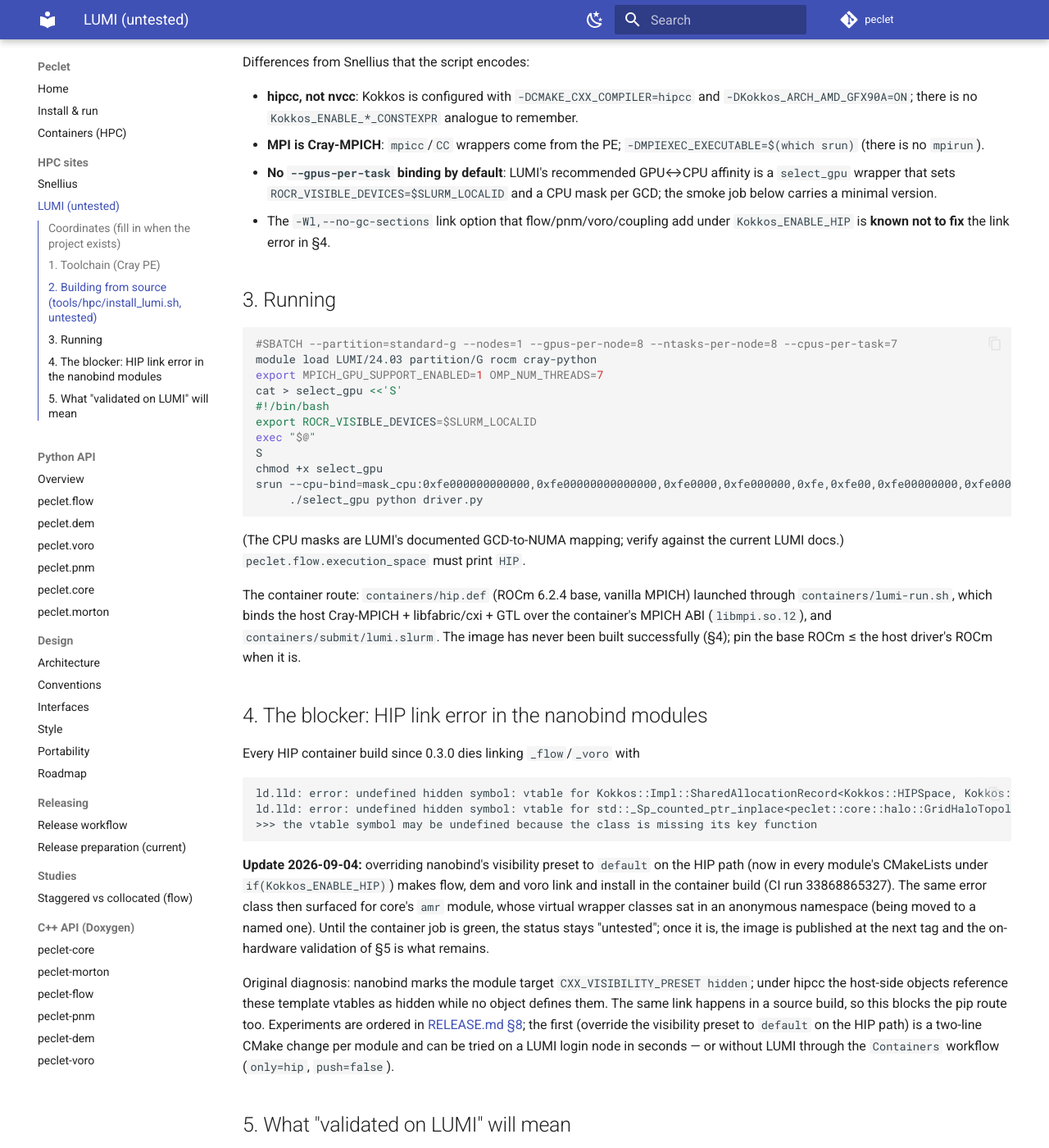
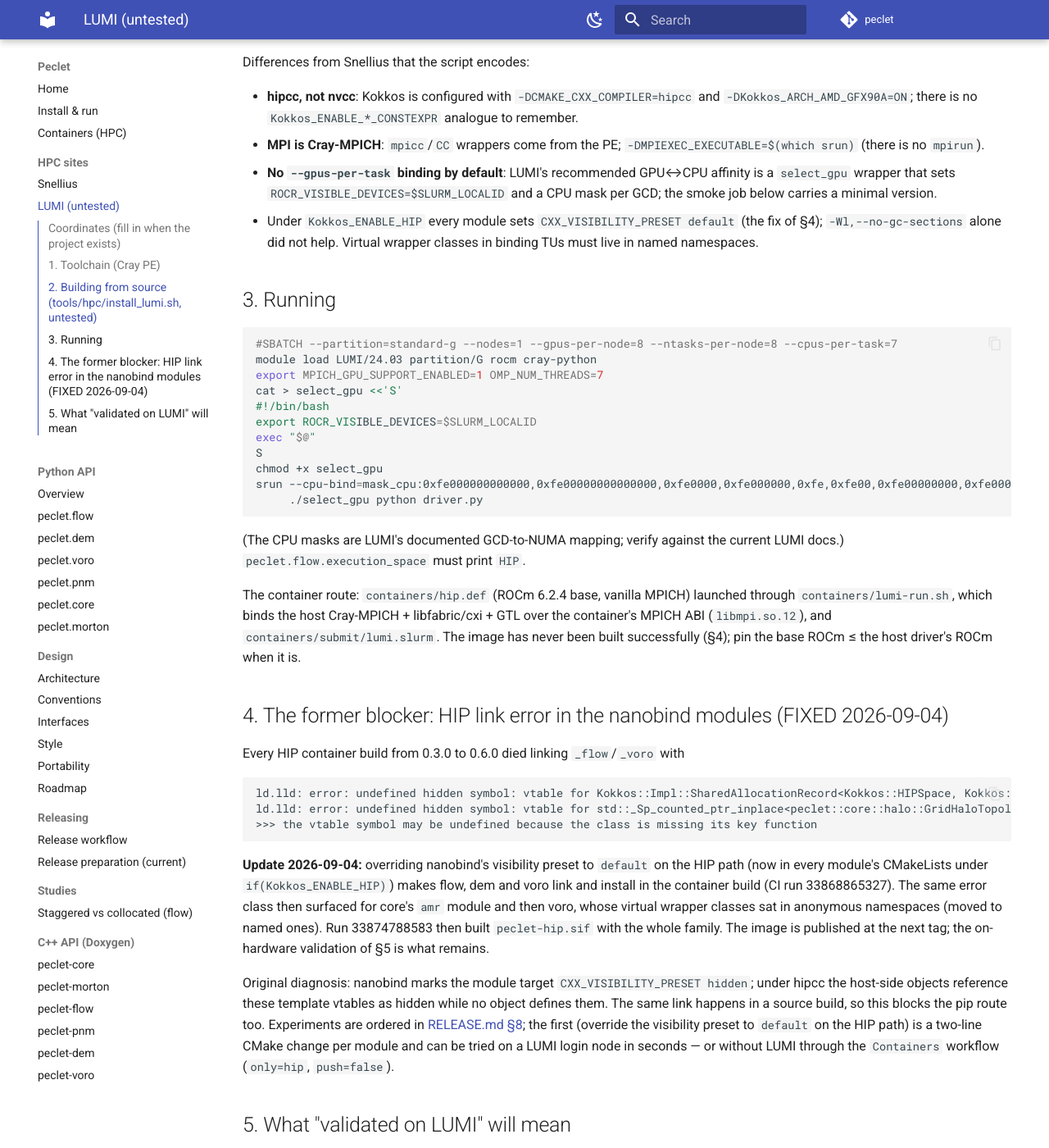
Before and after one commit to computational-chemical-engineering/peclet, an MkDocs documentation site: the page built from docs/LUMI.md, in a window 1280 px wide and 1400 px high, scrolled down 1288 px. Shown: the whole window at 82% size. Built offline with MkDocs 1.6.1 and Material for MkDocs 9.7.7, drawn with Linux system fonts in a browser that asks for light colours; comment, search, counter and statistics services are not loaded; some of the changed text lies outside the part shown.

Commit message:
docs: HIP container builds with the whole family (run 33874788583) — LUMI blocker resolved as a build, untested on hardware
Co-Authored-By: Claude Fable 5.1 <noreply@anthropic.com>
Claude-Session: https://claude.ai/code/session_01Ad6J2id7ig4LfsyWA17jnx

````diff
--- a/docs/LUMI.md
+++ b/docs/LUMI.md
@@ -1,10 +1,10 @@
 # Running peclet on LUMI (CSC / EuroHPC) — UNTESTED
 
-> **Status: no peclet build has ever run on LUMI.** This page is the recipe we intend to validate
+> **Status: the HIP container image builds (since 2026-09-04, CI run 33874788583, whole family with
+> MPI on) but no peclet build has ever RUN on LUMI.** This page is the recipe we intend to validate
 > once a LUMI allocation is granted. Every command below is derived from the LUMI documentation and
-> from the Snellius recipe ([SNELLIUS.md](SNELLIUS.md)), not from a run. The one known blocker is
-> a link error in the HIP build of the Python modules (§4) — expect the first session on LUMI to be
-> spent there. Treat the version pins as hypotheses.
+> from the Snellius recipe ([SNELLIUS.md](SNELLIUS.md)), not from a run. The former blocker, a link
+> error in the HIP build of the Python modules, is fixed (§4). Treat the version pins as hypotheses.
 
 ## Coordinates (fill in when the project exists)
 
@@ -56,8 +56,9 @@ Differences from Snellius that the script encodes:
 - **No `--gpus-per-task` binding by default**: LUMI's recommended GPU↔CPU affinity is a
   `select_gpu` wrapper that sets `ROCR_VISIBLE_DEVICES=$SLURM_LOCALID` and a CPU mask per GCD; the
   smoke job below carries a minimal version.
-- The `-Wl,--no-gc-sections` link option that flow/pnm/voro/coupling add under `Kokkos_ENABLE_HIP`
-  is **known not to fix** the link error in §4.
+- Under `Kokkos_ENABLE_HIP` every module sets `CXX_VISIBILITY_PRESET default` (the fix of §4);
+  `-Wl,--no-gc-sections` alone did not help. Virtual wrapper classes in binding TUs must live in named
+  namespaces.
 
 ## 3. Running
 
@@ -83,9 +84,9 @@ The container route: `containers/hip.def` (ROCm 6.2.4 base, vanilla MPICH) launc
 container's MPICH ABI (`libmpi.so.12`), and `containers/submit/lumi.slurm`. The image has never
 been built successfully (§4); pin the base ROCm ≤ the host driver's ROCm when it is.
 
-## 4. The blocker: HIP link error in the nanobind modules
+## 4. The former blocker: HIP link error in the nanobind modules (FIXED 2026-09-04)
 
-Every HIP container build since 0.3.0 dies linking `_flow`/`_voro` with
+Every HIP container build from 0.3.0 to 0.6.0 died linking `_flow`/`_voro` with
 
 ```
 ld.lld: error: undefined hidden symbol: vtable for Kokkos::Impl::SharedAllocationRecord<Kokkos::HIPSpace, Kokkos::Impl::ViewValueFunctor<Kokkos::Device<Kokkos::HIP, Kokkos::HIPSpace>, double>>
@@ -96,9 +97,9 @@ ld.lld: error: undefined hidden symbol: vtable for std::_Sp_counted_ptr_inplace<
 **Update 2026-09-04:** overriding nanobind's visibility preset to `default` on the HIP path (now in
 every module's CMakeLists under `if(Kokkos_ENABLE_HIP)`) makes flow, dem and voro link and install in
 the container build (CI run 33868865327). The same error class then surfaced for core's `amr`
-module, whose virtual wrapper classes sat in an anonymous namespace (being moved to a named one).
-Until the container job is green, the status stays "untested"; once it is, the image is published at
-the next tag and the on-hardware validation of §5 is what remains.
+module and then voro, whose virtual wrapper classes sat in anonymous namespaces (moved to named
+ones). Run 33874788583 then built `peclet-hip.sif` with the whole family. The image is published at
+the next tag; the on-hardware validation of §5 is what remains.
 
 Original diagnosis: nanobind marks the module target `CXX_VISIBILITY_PRESET hidden`; under hipcc the host-side objects
 reference these template vtables as hidden while no object defines them. The same link happens in a
````
Also changed, not shown: CHANGELOG.md (+2 -1 lines), docs/RELEASE.md (+6 -5 lines), docs/RELEASE_PREP.md (+6 -2 lines), docs/containers.md (+3 -4 lines).
